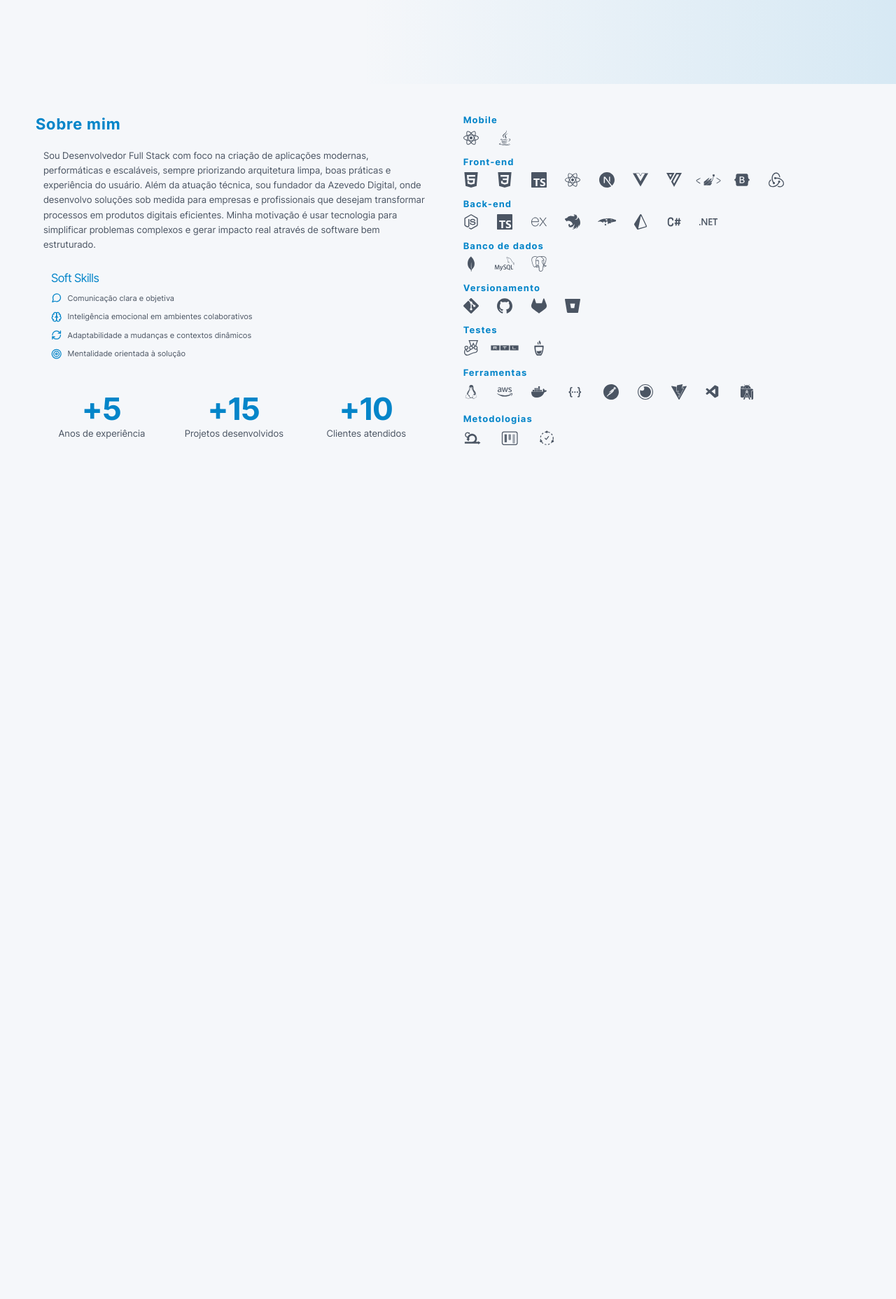
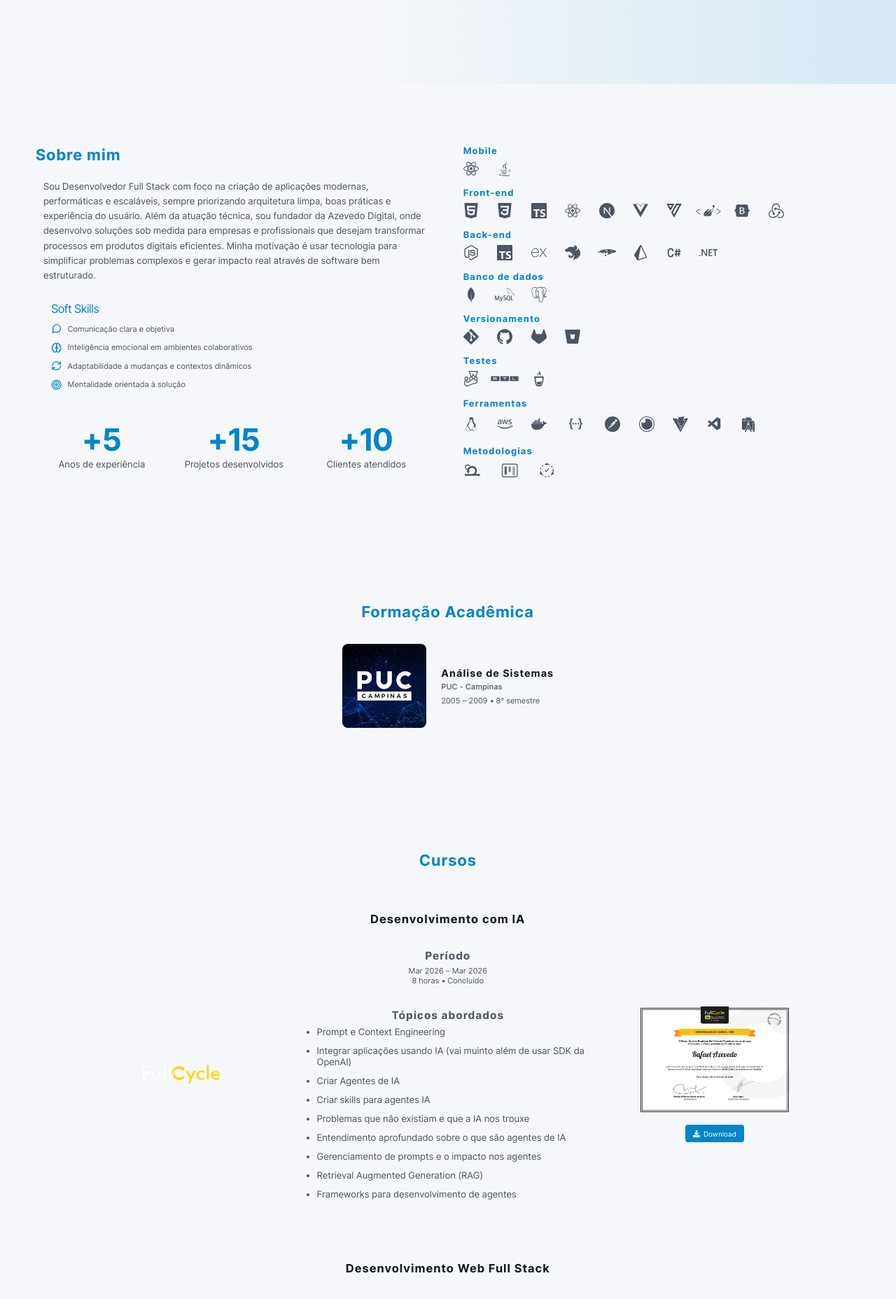
Before and after one commit to RafaelBiatoAzevedo/portfolio, a React (Vite) app: page / in a window 1280 px wide. Shown: the part 680-2536 px from the top of the page at 70% size. Before the commit the page ends 1363 px from the top, so only its background shows below. Built offline with nearby package versions, Linux system fonts and the light colour scheme.

Commit message:
feat: add responsive

```diff
--- a/src/App.tsx
+++ b/src/App.tsx
@@ -37,11 +37,11 @@ function App() {
       <Navbar toggleTheme={toggleTheme} theme={theme} />
       <Hero />
       <About />
-      {/* <Projects />
-      <Experiences />
+      {/* <Projects /> */}
+      {/* <Experiences /> */}
       <Education />
       <Courses />
-      <Contact /> */}
+      <Contact />
     </ThemeProvider>
   );
 }
--- a/src/assets/SVGs/swaggerIcon.tsx
+++ b/src/assets/SVGs/swaggerIcon.tsx
@@ -12,8 +12,8 @@ export const SwaggerIcon: React.FC<SwaggerIconProps> = ({
 }) => {
   return (
     <svg
-      width={size || "1.3em"}
-      height={size || "1.3em"}
+      width={size || "1.4em"}
+      height={size || "1.4em"}
       viewBox="0 0 256 256"
       version="1.1"
       xmlns="http://www.w3.org/2000/svg"
--- a/src/sections/About/styles.ts
+++ b/src/sections/About/styles.ts
@@ -5,11 +5,11 @@ export const Section = styled.section`
   padding: 8rem 8%;
 
   @media (max-width: ${({ theme }) => theme.breakpoints.desktop}) {
-    padding: 4rem 4%;
+    padding: 8rem 4%;
   }
 
   @media (max-width: ${({ theme }) => theme.breakpoints.tablet}) {
-    padding: 4rem 3%;
+    padding: 8rem 3%;
   }
 `;
 
@@ -89,14 +89,6 @@ export const StackContainer = styled.div`
   flex: 1;
   flex-direction: column;
   gap: 1.5rem;
-
-  @media (max-width: ${({ theme }) => theme.breakpoints.tablet}) {
-    padding-left: 2rem;
-  }
-
-  @media (max-width: ${({ theme }) => theme.breakpoints.mobile}) {
-    padding-left: 0rem;
-  }
 `;
 
 export const StackCategory = styled.div``;
--- a/src/sections/Contact/styles.ts
+++ b/src/sections/Contact/styles.ts
@@ -34,6 +34,10 @@ export const BackTopButton = styled.button`
 
   svg {
     font-size: 1.1rem;
+  }
+
+  @media (max-width: ${({ theme }) => theme.breakpoints.mobile}) {
+    display: none;
   }
 `;
 
--- a/src/sections/Courses/index.tsx
+++ b/src/sections/Courses/index.tsx
@@ -47,6 +47,9 @@ import backEndCertificatePdf from "../../assets/certificates/pdf/BackEnd.pdf";
 import frontEndCertificatePdf from "../../assets/certificates/pdf/FrontEnd.pdf";
 import fundamentalsCertificatePdf from "../../assets/certificates/pdf/Fundamentals.pdf";
 import mainAiFullcycleCertificatePdf from "../../assets/certificates/pdf/AiFullCycle.pdf";
+
+import { FiEye, FiEyeOff } from "react-icons/fi";
+import { FiPlus, FiMinus } from "react-icons/fi";
 
 const courses = [
   {
@@ -248,9 +251,15 @@ export const Courses = () => {
                 <>
                   <ToggleWrapper>
                     <ToggleButton onClick={() => setIsOpen(!isOpen)}>
-                      {isOpen
-                        ? "Ocultar certificados dos módulos"
-                        : "Ver certificados dos módulos"}
+                      {isOpen ? (
+                        <>
+                          <FiEyeOff size={"1.7rem"} /> -
+                        </>
+                      ) : (
+                        <>
+                          <FiEye size={"1.7rem"} /> +
+                        </>
+                      )}
                     </ToggleButton>
                   </ToggleWrapper>
                   <ExpandableContainer $isOpen={isOpen}>
--- a/src/sections/Courses/styles.ts
+++ b/src/sections/Courses/styles.ts
@@ -3,6 +3,14 @@ import styled from "styled-components";
 export const Section = styled.section`
   width: 100%;
   padding: 8rem 8%;
+
+  @media (max-width: ${({ theme }) => theme.breakpoints.desktop}) {
+    padding: 8rem 4%;
+  }
+
+  @media (max-width: ${({ theme }) => theme.breakpoints.tablet}) {
+    padding: 8rem 3%;
+  }
 `;
 
 export const Container = styled.div`
@@ -36,6 +44,11 @@ export const CourseContent = styled.div`
   display: flex;
   flex-direction: row;
   padding-bottom: 2rem;
+
+  @media (max-width: ${({ theme }) => theme.breakpoints.tablet}) {
+    flex-direction: column;
+    gap: 2rem;
+  }
 `;
 
 export const LogoWrapper = styled.div`
@@ -43,11 +56,23 @@ export const LogoWrapper = styled.div`
   justify-content: center;
   display: flex;
   flex: 1;
+
+  @media (max-width: ${({ theme }) => theme.breakpoints.desktop}) {
+    flex: 0.9;
+  }
+
+  @media (max-width: ${({ theme }) => theme.breakpoints.laptop}) {
+    flex: 0.8;
+  }
 `;
 
 export const CourseLogo = styled.img`
   width: 50%;
   object-fit: contain;
+
+  @media (max-width: ${({ theme }) => theme.breakpoints.tablet}) {
+    width: 20%;
+  }
 `;
 
 export const CourseInfo = styled.div`
@@ -91,11 +116,24 @@ export const MainCertificate = styled.div`
   justify-content: center;
   gap: 1.5rem;
   flex: 1;
+
+  @media (max-width: ${({ theme }) => theme.breakpoints.desktop}) {
+    flex: 0.9;
+  }
+
+  @media (max-width: ${({ theme }) => theme.breakpoints.laptop}) {
+    flex: 0.8;
+  }
 `;
 
 export const MainCertificateImage = styled.img`
   width: 60%;
   border-radius: 8px;
+
+  @media (max-width: ${({ theme }) => theme.breakpoints.tablet}) {
+    width: 80%;
+    border-radius: 4px;
+  }
 `;
 
 export const ActionButtons = styled.div`
@@ -130,17 +168,22 @@ export const ToggleWrapper = styled.div`
 `;
 
 export const ToggleButton = styled.button`
+  display: flex;
+  justify-content: flex-start;
+  gap: 2px;
   background: none;
   border: none;
   color: ${({ theme }) => theme.colors.primary};
   font-weight: 600;
   cursor: pointer;
+
+  font-size: 1.2rem;
 `;
 
 export const ExpandableContainer = styled.div<{ $isOpen: boolean }>`
   overflow: hidden;
   transition: all 0.4s ease;
-  max-height: ${({ $isOpen }) => ($isOpen ? "1000px" : "0")};
+  max-height: ${({ $isOpen }) => ($isOpen ? "2000px" : "0")};
   opacity: ${({ $isOpen }) => ($isOpen ? 1 : 0)};
 `;
 
@@ -148,9 +191,10 @@ export const Grid = styled.div`
   display: grid;
   gap: 2rem;
   margin-top: 2rem;
+  grid-template-columns: repeat(2, 1fr);
 
-  @media (min-width: 768px) {
-    grid-template-columns: repeat(2, 1fr);
+  @media (max-width: ${({ theme }) => theme.breakpoints.tablet}) {
+    grid-template-columns: repeat(1, 1fr);
   }
 `;
 
@@ -162,16 +206,19 @@ export const FeaturedCard = styled.div`
   padding: 1.5rem;
   gap: 1.5rem;
   border-radius: 8px;
-  //border: 1px solid ${({ theme }) => theme.colors.border};
 
-  @media (max-width: 768px) {
-    grid-template-columns: 1fr;
+  @media (max-width: ${({ theme }) => theme.breakpoints.smallMobile}) {
+    flex-direction: column-reverse;
   }
 `;
 
 export const CertificateImage = styled.img`
   width: 100%;
   border-radius: 6px;
+
+  @media (max-width: ${({ theme }) => theme.breakpoints.smallMobile}) {
+    width: 80%;
+  }
 `;
 
 export const FeaturedLeft = styled.div`
@@ -180,6 +227,10 @@ export const FeaturedLeft = styled.div`
   flex-direction: column;
   gap: 1.5rem;
   flex: 1;
+
+  @media (max-width: ${({ theme }) => theme.breakpoints.mobile}) {
+    flex: 0.7;
+  }
 `;
 
 export const FeaturedRight = styled.div`
--- a/src/sections/Education/styles.ts
+++ b/src/sections/Education/styles.ts
@@ -2,6 +2,14 @@ import styled from "styled-components";
 
 export const Section = styled.section`
   padding: 8rem 8%;
+
+  @media (max-width: ${({ theme }) => theme.breakpoints.desktop}) {
+    padding: 8rem 4%;
+  }
+
+  @media (max-width: ${({ theme }) => theme.breakpoints.tablet}) {
+    padding: 4rem 3%;
+  }
 `;
 
 export const Container = styled.div`
--- a/src/sections/Hero/styles.ts
+++ b/src/sections/Hero/styles.ts
@@ -35,6 +35,23 @@ export const Section = styled.section`
 
   @media (max-width: ${({ theme }) => theme.breakpoints.tablet}) {
     padding: 0 3%;
+
+    &::after {
+      content: "";
+      position: absolute;
+      top: 0;
+      right: 0;
+      width: 100%;
+      height: 60%;
+
+      background: linear-gradient(
+        to bottom,
+        ${({ theme }) => theme.colors.primary}20,
+        transparent
+      );
+
+      pointer-events: none;
+    }
   }
 
   @media (max-width: ${({ theme }) => theme.breakpoints.mobile}) {
--- a/src/styles/themes.ts
+++ b/src/styles/themes.ts
@@ -33,7 +33,7 @@ export const darkTheme = {
   },
 
   breakpoints: {
-    smallMobile: "340px",
+    smallMobile: "360px",
     mobile: "480px",
     tablet: "768px",
     laptop: "1024px",
```
